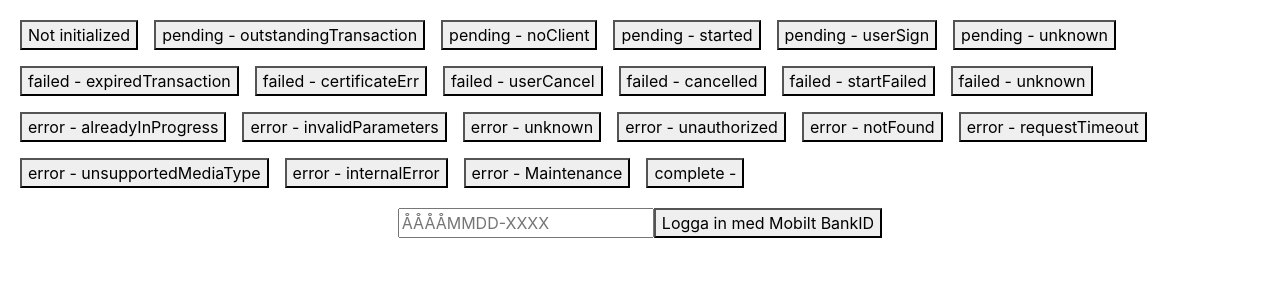
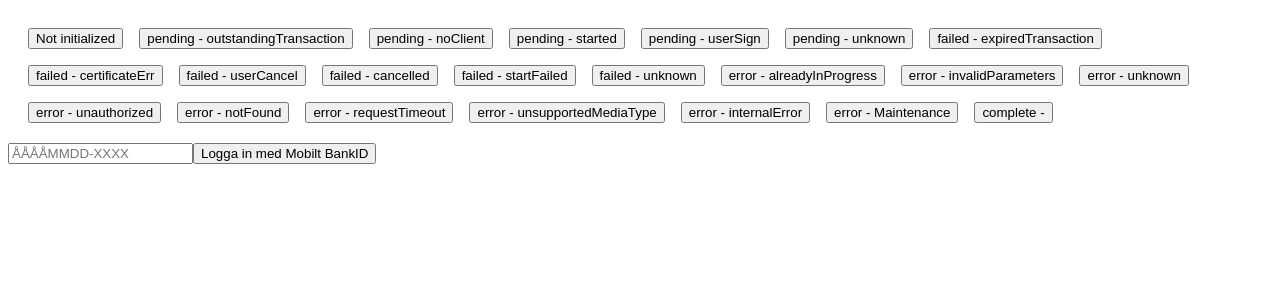
Before and after one commit to johnsjulander/react-bankid, a React (Create React App) app: page / in a window 1280 px wide. Shown: the top 300 px of the page. Built offline with nearby package versions, Linux system fonts and the light colour scheme; what apollo-link-ws would draw is missing.

Commit message:
Add main and types, add showInput prop and fix tsconfig

```diff
--- a/src/ReactBankID.tsx
+++ b/src/ReactBankID.tsx
@@ -154,6 +154,7 @@
   UserMessage?: (props: UserMessageProps) => JSX.Element
   Spinner?: (props: SpinnerProps) => JSX.Element
   bankidButtonText: string
+  showInput?: boolean
 }
 
 export default function ReactBankID(props: IReactBankIDProps) {
@@ -222,6 +223,7 @@
   }
 
   const SsnInput = props.SsnInput ? props.SsnInput(ssnInputProps) : DefaultSsnInput(ssnInputProps)
+  const showInput = props.showInput || true
 
   return (
     <div className="d-flex justify-content-center">
@@ -237,12 +239,12 @@
         <ReactBankIDView
           bankidResponse={bankidResponse}
           bankidResponseError={bankidResponseError}
-          BankidButton={BankidButton}
+          BankidButton={showInput ? BankidButton : null}
           showFailedMessage={showFailedMessage}
-          FailedButton={FailedButton}
+          FailedButton={showInput ? FailedButton : null}
           UserMessage={props.UserMessage}
-          CancelButton={CancelButton}
-          SsnInput={SsnInput}
+          CancelButton={showInput ? CancelButton : null}
+          SsnInput={showInput ? SsnInput : null}
           StateWrapper={props.StateWrapper}
           Spinner={props.Spinner}
           Container={props.Container}
--- a/src/index.tsx
+++ b/src/index.tsx
@@ -1,6 +1,6 @@
 import React from 'react'
-import 'bootstrap/dist/css/bootstrap.css'
-import './styles.css'
+// import 'bootstrap/dist/css/bootstrap.css'
+// import './styles.css'
 import ReactDOM from 'react-dom'
 import * as serviceWorker from './serviceWorker'
 import ApolloClient from 'apollo-client'
```
Also changed, not shown: package.json (+7 -4 lines), tsconfig.json (+16 -5 lines), 2 other files (tests, documents, lock files or other folders). Lines whose indentation alone changed are shown as unchanged.
